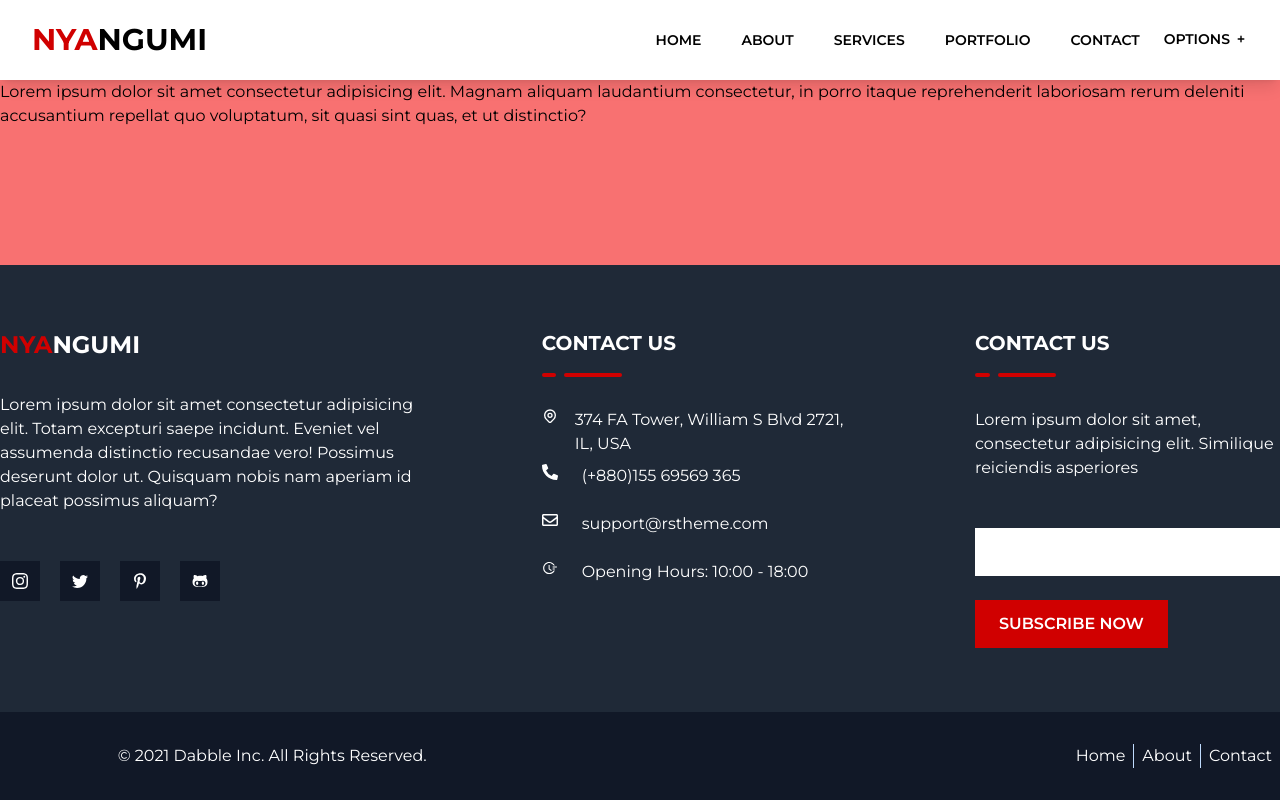
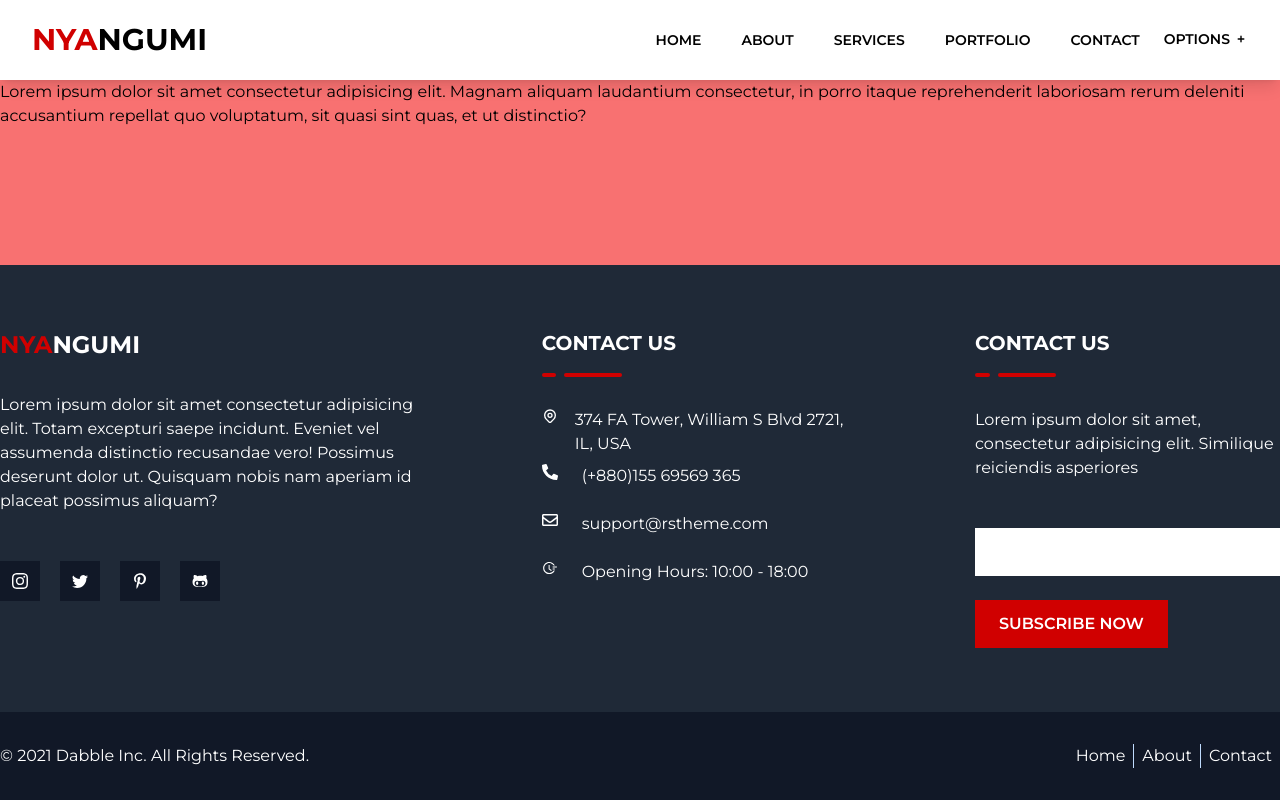
Before and after one commit to chmodx5/nyangumi, a React (Create React App) app: page / in a window 1280 px wide. Built offline with nearby package versions, Linux system fonts and the light colour scheme.

Commit message:
fixing justification of the copyright text in the footer

```diff
--- a/src/Components/Blocks/Layout/Footer.jsx
+++ b/src/Components/Blocks/Layout/Footer.jsx
@@ -100,7 +100,7 @@ function Footer() {
       <div className="bg-gray-900 text-white py-8">
         <div className="container mx-auto">
           <div className="grid grid-cols-12 gap-y-5">
-            <div className=" col-span-12 md:col-span-4 flex md:justify-end justify-center">
+            <div className=" col-span-12 md:col-span-4 flex md:justify-start justify-center">
               © 2021 Dabble Inc. All Rights Reserved.
             </div>
             <div className="col-span-12 md:col-span-8 flex md:justify-end justify-center">
```
